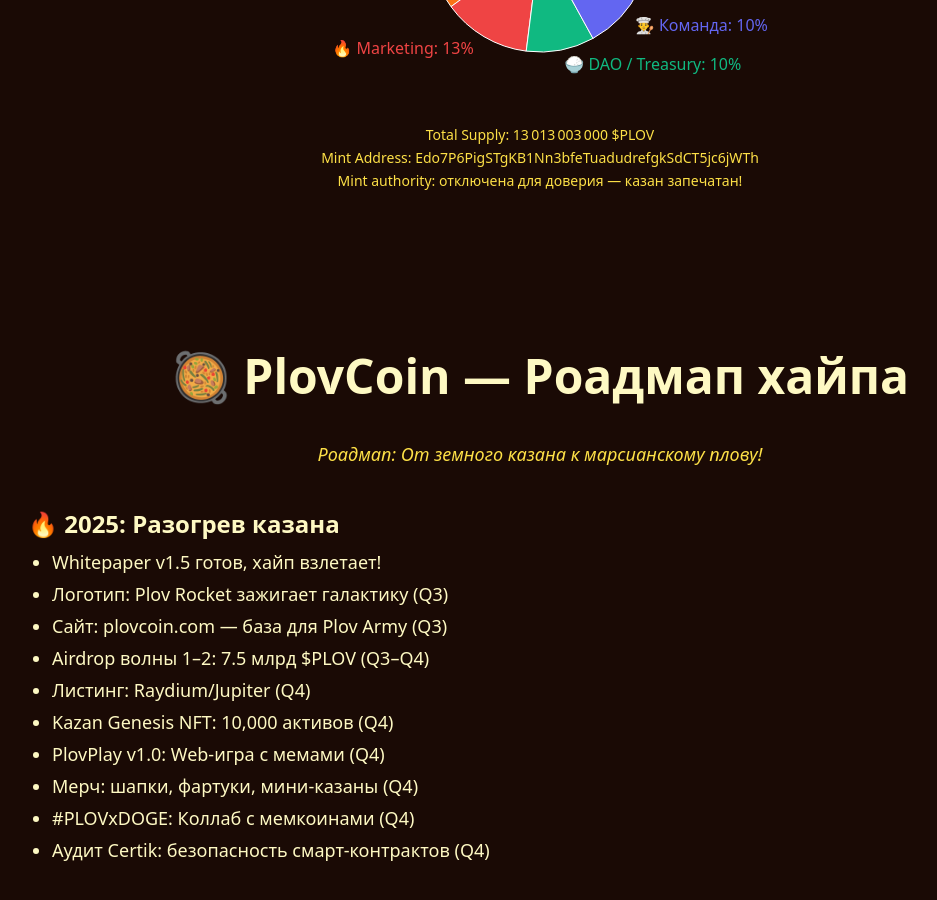
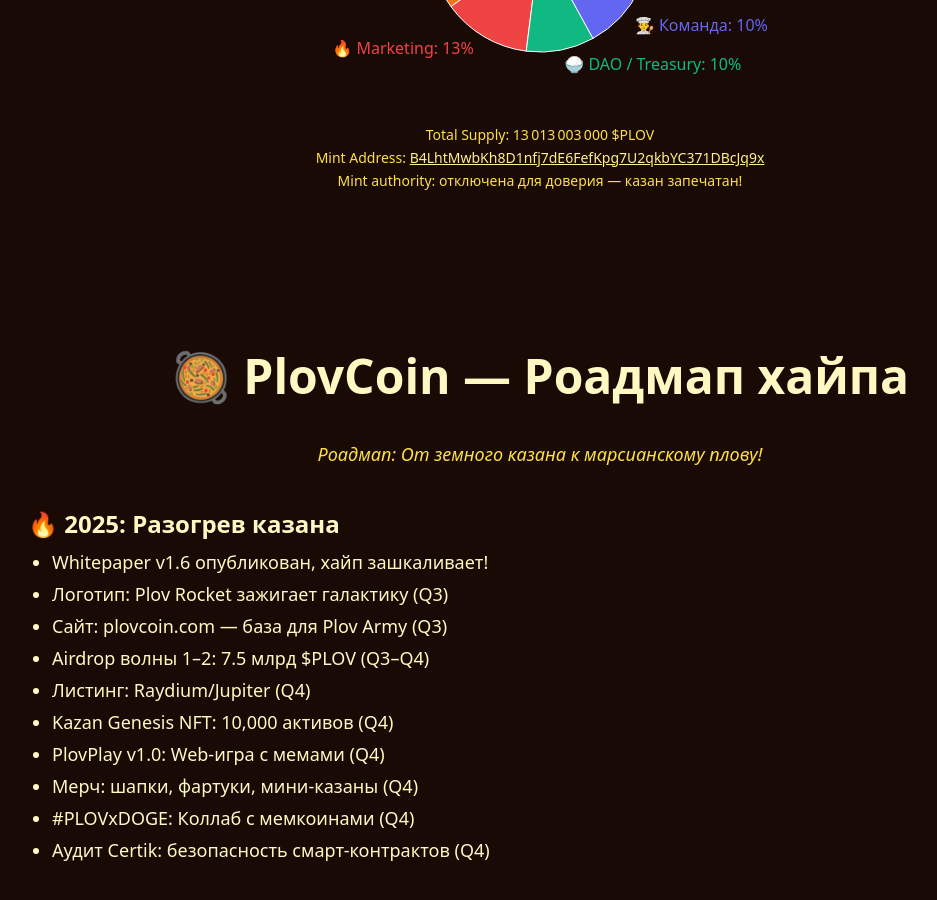
Before and after one commit to Beaver0001/plovcoin-official, a React (Vite) app: page / in a window 1280 px wide. Shown: the part 1400-2300 px from the top of the page, without its empty margins (100-1037 px from the left). Built offline with nearby package versions, Linux system fonts and the light colour scheme.

Commit message:
fix: update roadmap and whitepaper version

```diff
--- a/src/components/RoadmapBlock.jsx
+++ b/src/components/RoadmapBlock.jsx
@@ -11,7 +11,7 @@
         <div>
           <h3 className="text-2xl font-bold mb-2">🔥 2025: Разогрев казана</h3>
           <ul className="list-disc pl-6 space-y-1">
-            <li>Whitepaper v1.5 готов, хайп взлетает!</li>
+            <li>Whitepaper v1.6 опубликован, хайп зашкаливает!</li>
             <li>Логотип: Plov Rocket зажигает галактику (Q3)</li>
             <li>Сайт: plovcoin.com — база для Plov Army (Q3)</li>
             <li>Airdrop волны 1–2: 7.5 млрд $PLOV (Q3–Q4)</li>
--- a/src/components/TokenomicsBlock.jsx
+++ b/src/components/TokenomicsBlock.jsx
@@ -38,7 +38,16 @@
         </ResponsiveContainer>
         <div className="mt-8 text-sm text-yellow-300 leading-relaxed">
           Total Supply: 13 013 003 000 $PLOV<br />
-          Mint Address: Edo7P6PigSTgKB1Nn3bfeTuadudrefgkSdCT5jc6jWTh<br />
+          Mint Address:{" "}
+          <a
+            href="https://solscan.io/token/B4LhtMwbKh8D1nfj7dE6FefKpg7U2qkbYC371DBcJq9x"
+            target="_blank"
+            rel="noopener noreferrer"
+            className="underline text-yellow-200 hover:text-white"
+          >
+            B4LhtMwbKh8D1nfj7dE6FefKpg7U2qkbYC371DBcJq9x
+          </a>
+          <br />
           Mint authority: отключена для доверия — казан запечатан!
         </div>
       </div>
```
